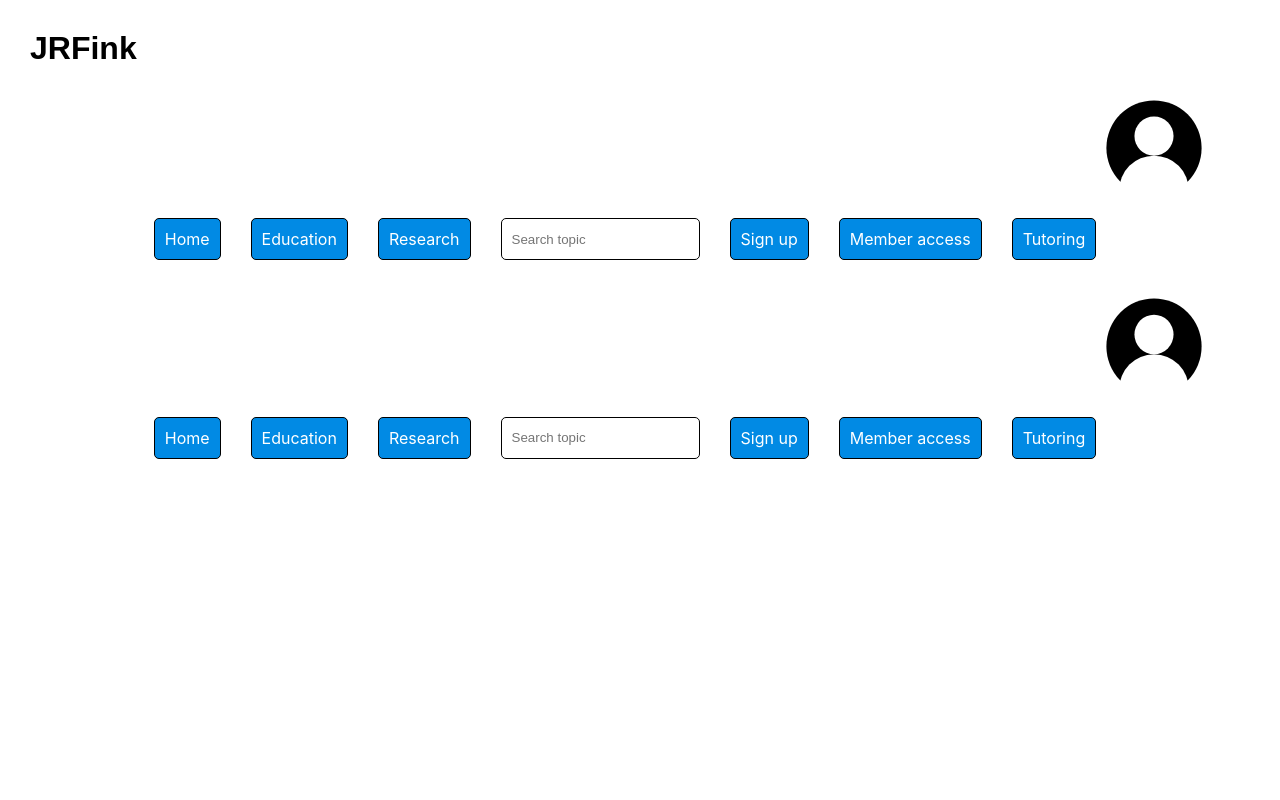
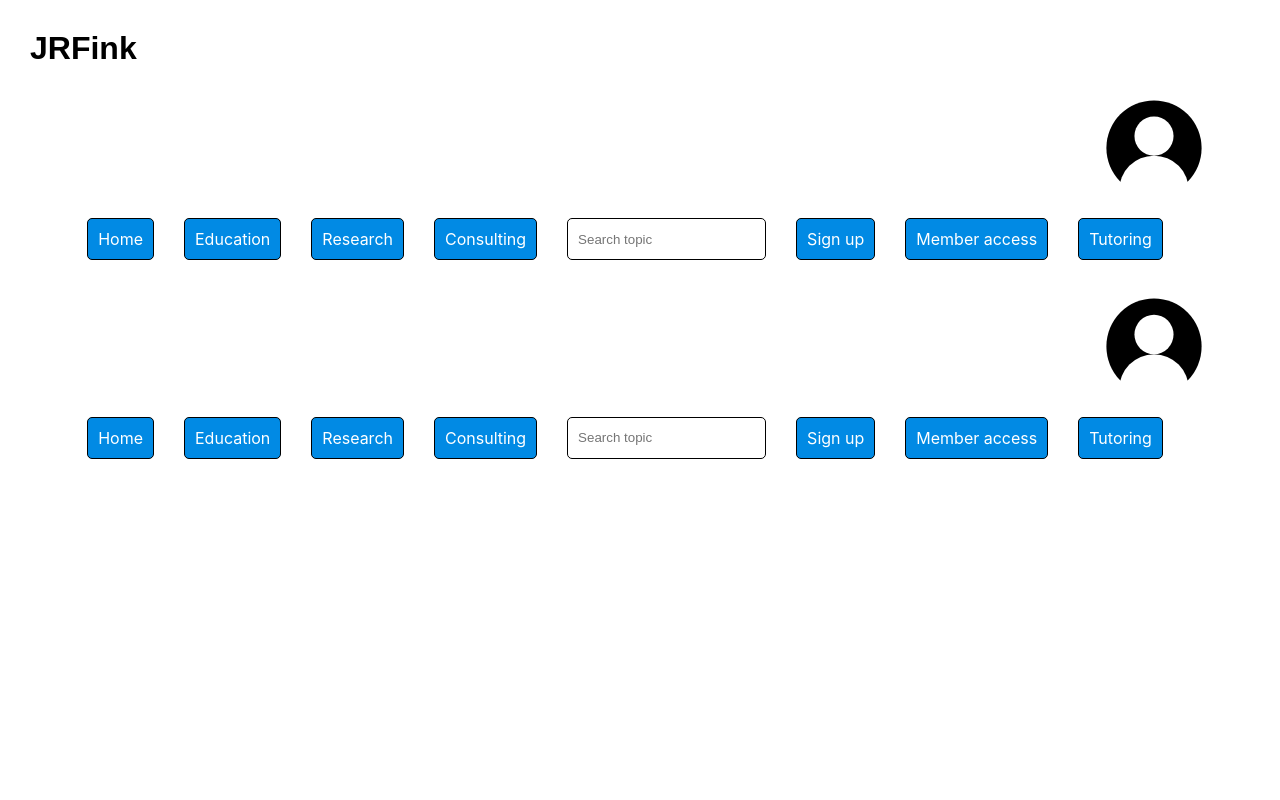
Before and after one commit to JRFink/jrfphyspagesnew, a Next.js app: page /components/navbar in a window 1280 px wide. Shown: the top 800 px of the page. Built offline with nearby package versions, Linux system fonts and the light colour scheme.

Commit message:
Update navbar.tsx

```diff
--- a/pages/components/navbar.tsx
+++ b/pages/components/navbar.tsx
@@ -62,6 +62,7 @@ const Navbar = () => {
                 <Link href="/" className={style.styleNav}>Home</Link>
                 <Link href="/education" className={style.styleNav}>Education</Link>
                 <Link href="/research" className={style.styleNav}>Research</Link>
+                <Link href="/consulting" className={style.styleNav}>Consulting</Link>
                 <input type="text" className={style.searchBox} placeholder="Search topic"></input>
                 <Link href="/auth/signup" className={style.styleNav}>Sign up</Link>
                 <Link href="/members" className={style.styleNav}>Member access</Link>
```
